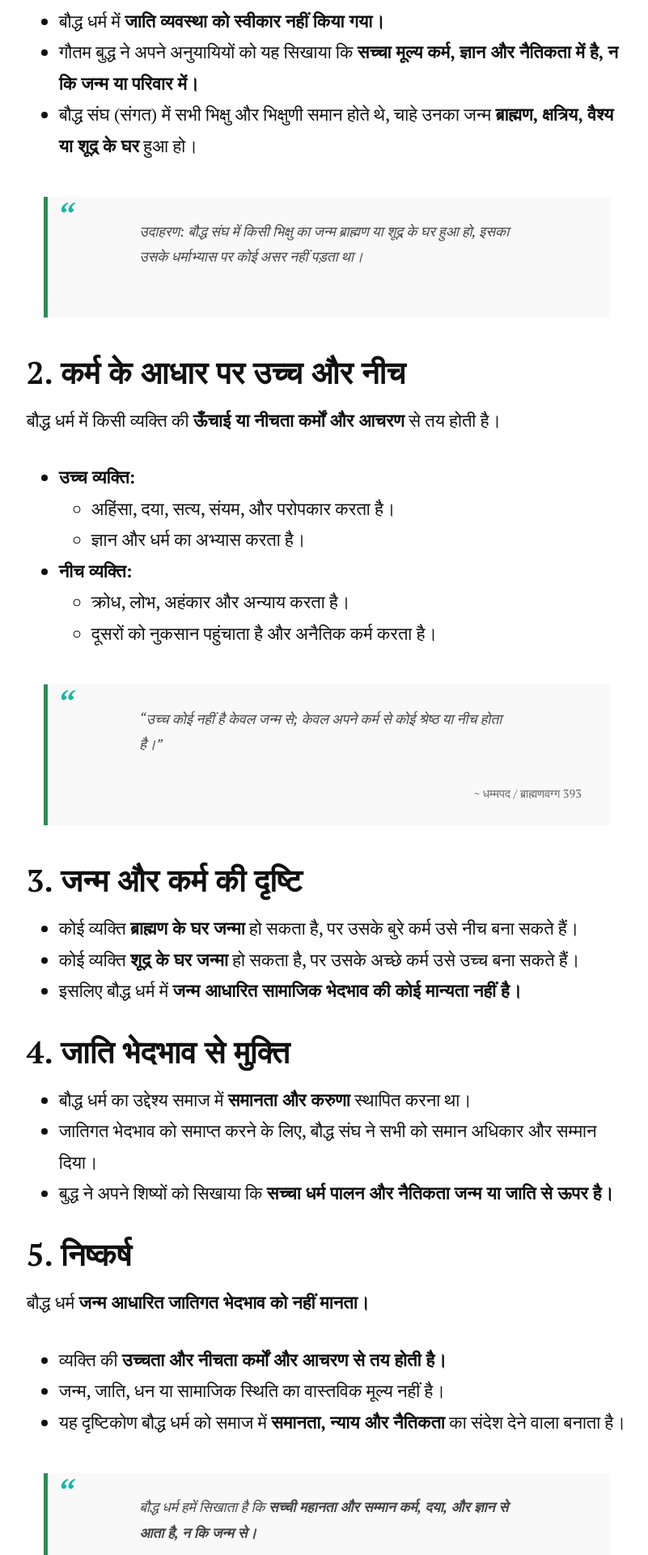
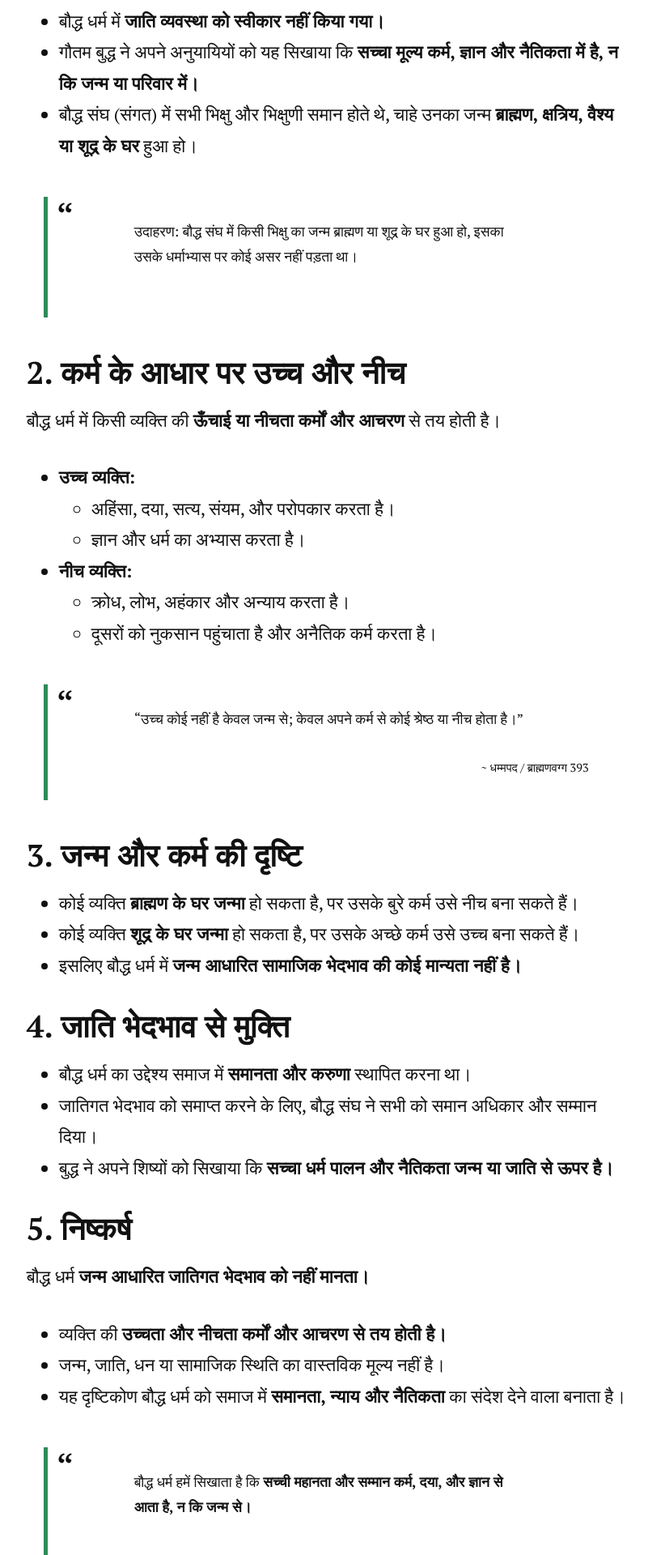
Before and after one commit to siddharthvishwamitra/dhammablog, a Jekyll site: the page built from _posts/2023-05-16-buddhism-and-caste.markdown, in a window 1280 px wide. Shown: the part 761-2681 px from the top of the page at 81% size, without its empty margins (236-1037 px from the left). Built offline with Jekyll 4.4.1, drawn with Linux system fonts in a browser that asks for light colours; nearby versions of some CDN libraries.

Commit message:
update _mobileup.scss

```diff
--- a/_sass/breakpoints/_mobileup.scss
+++ b/_sass/breakpoints/_mobileup.scss
@@ -231,20 +231,16 @@
 	blockquote {
 	position: relative;
 	margin: 2.5em auto;
-	padding: 1.5em 2em;
+	padding: 1.5em;
 	max-width: 700px;
-	font-style: italic;
 	font-size: 1.1rem;
 	line-height: 1.8;
-	color: #444;
-	background: #f9f9f9;
 	border-left: 5px solid seagreen;
 
 	&::before {
 		content: "“";
 		font-size: 3rem;
 		line-height: 1;
-		color: #14b8a6;
 		position: absolute;
 		left: 10px;
 		top: 5px;
@@ -257,7 +253,6 @@
 		margin-top: 0.8em;
 		font-size: 0.9rem;
 		font-style: normal;
-		color: #666;
 		text-align: right;
 
 		&::before {
```
